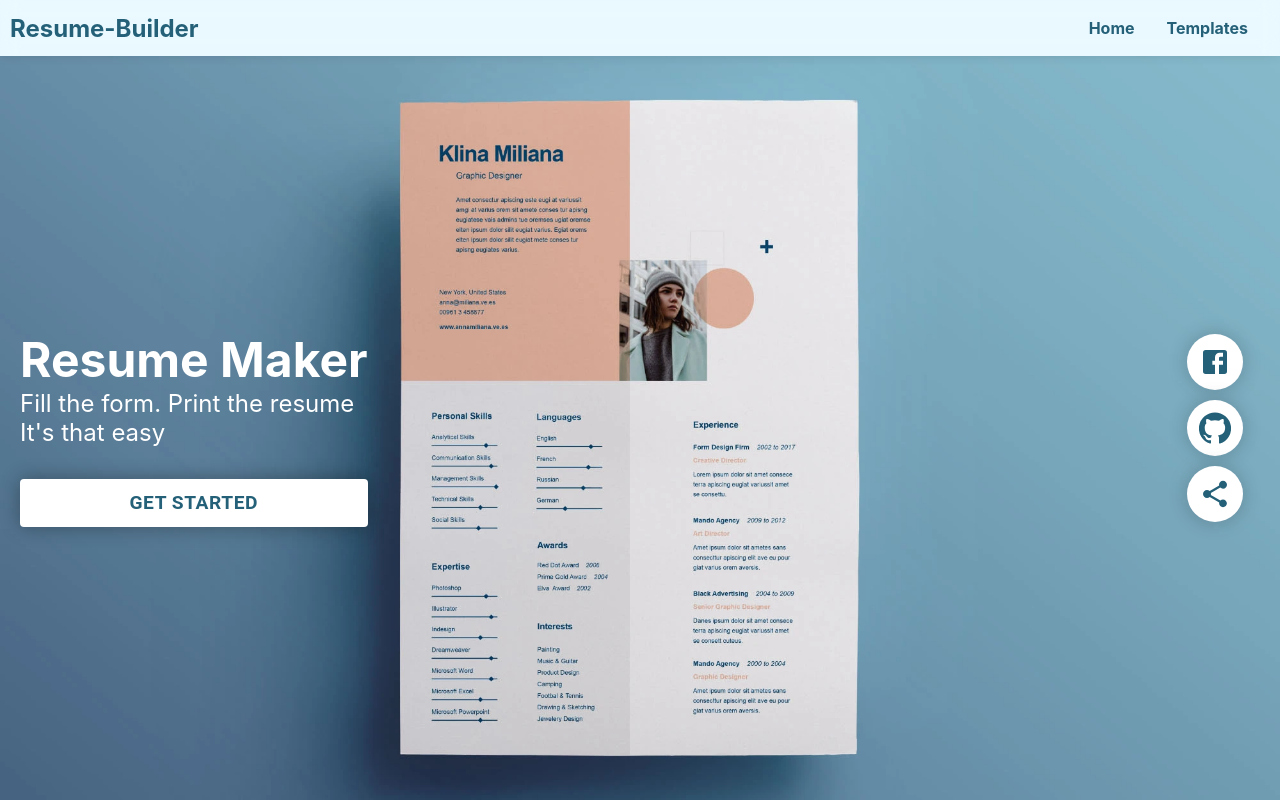
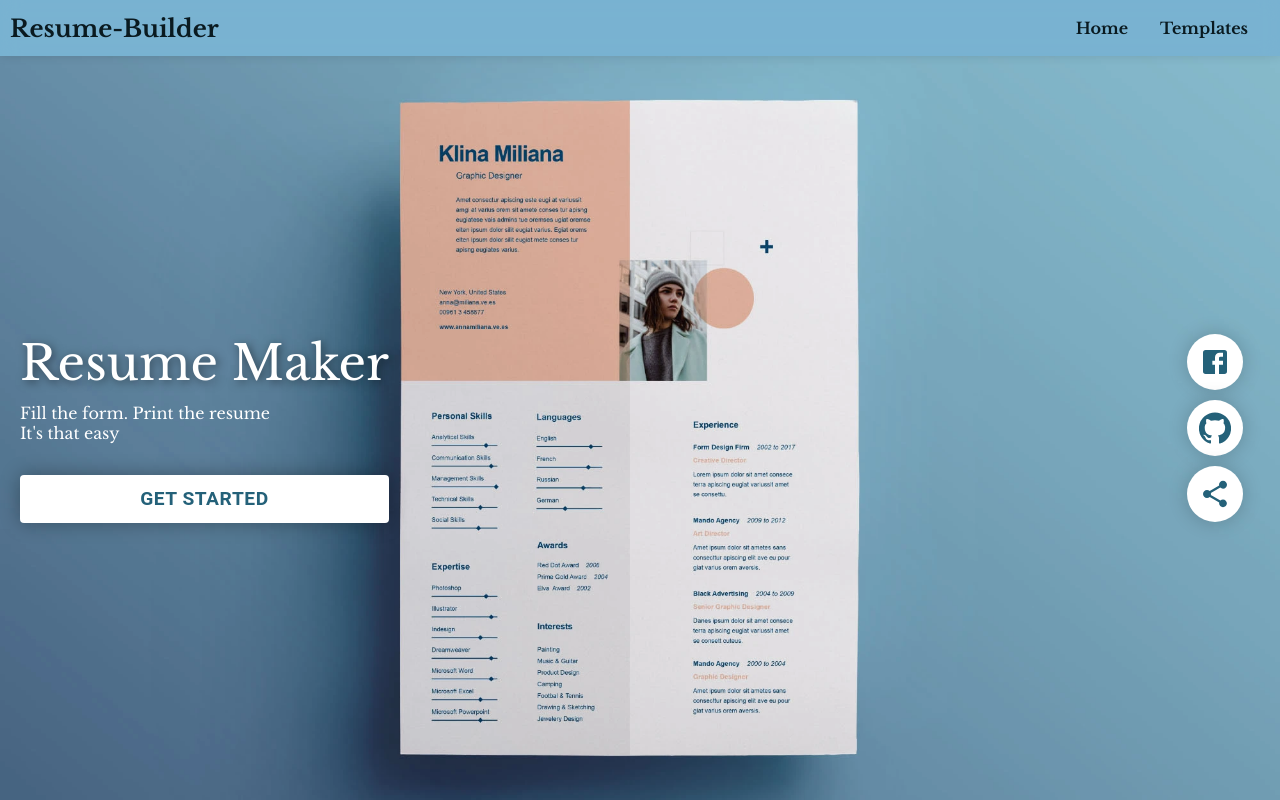
Before and after one commit to SBhattacharya45/resume-builder, a React (Create React App) app: page / in a window 1280 px wide. Built offline with nearby package versions, Linux system fonts and the light colour scheme.

Commit message:
added a font style

```diff
--- a/src/components/Input/Input.js
+++ b/src/components/Input/Input.js
@@ -6,7 +6,7 @@ const input = (props) => {
     let inputElement = null;
 
     inputElement = <input
-    className={classes.Input}
+        className={classes.Input}
         {...props.config}
         value={props.value}
         onChange={props.changed} />;
--- a/src/components/LandingPage/LandingPage.css
+++ b/src/components/LandingPage/LandingPage.css
@@ -10,6 +10,10 @@
     display: flex;
     justify-content: space-between;
     align-items: center;
+}
+
+.landingPage__text{
+  font-size: 1rem;
 }
 
 
@@ -42,6 +46,12 @@
   margin-right: 2rem;
 }
 
+.landingPage__heading{
+  text-shadow: 2px 2px 10px rgba(0, 0, 0, 0.5);
+  font-weight: 400;
+  margin-bottom: 10px;
+}
+
 .landingPage__icons .MuiSvgIcon-root{
 
     color: rgb(36, 97, 121);
@@ -58,6 +68,10 @@
     .landingPage{
         background-position: 30% 30%;
         flex-direction: column;
+    }
+
+    .landingPage__heading{
+      text-shadow: none;
     }
 
     .landingPage__controls{
--- a/src/components/LandingPage/LandingPage.js
+++ b/src/components/LandingPage/LandingPage.js
@@ -11,13 +11,13 @@ const LandingPage = () => {
     return(
         <div className="landingPage">
             <div className="landingPage__controls">
-                <h1>
+                <h1 className="landingPage__heading">
                     Resume Maker
                 </h1>
-                <p>
+                <p className="landingPage__text">
                     Fill the form. Print the resume
                 </p>
-                <p>It's that easy</p>
+                <p className="landingPage__text">It's that easy</p>
                 <Button>GET STARTED</Button>
 
             </div>
--- a/src/components/NavBar/MainNavigation/MainHeader/MainHeader.css
+++ b/src/components/NavBar/MainNavigation/MainHeader/MainHeader.css
@@ -1,8 +1,8 @@
 .main-header{
     display: flex;
     justify-content: space-between;
-    background-color: rgba(255, 255, 255, 0.274);
-   height: 7vh;
+    background-color: rgba(17, 110, 163, 0.5);
+    height: 7vh;
     -webkit-backdrop-filter: blur(10px);
     backdrop-filter: blur(10px);
     box-shadow:0 0 10px rgba(0, 0, 0, 0.11) ;
--- a/src/components/NavBar/MainNavigation/MainHeader/NavLinks/NavLinks.css
+++ b/src/components/NavBar/MainNavigation/MainHeader/NavLinks/NavLinks.css
@@ -28,12 +28,12 @@
   text-decoration: none;
   margin-top: 0;
   margin-bottom: 0;
-  color: rgb(36, 97, 121);
+  color: rgb(10, 26, 32);
 
 }
 
 .nav-item:hover , .nav-item:active{
-  background-color: rgba(0, 0, 0, 0.158);
+  background-color: rgba(230, 230, 230, 0.158);
   -webkit-backdrop-filter: blur(10px);
   backdrop-filter: blur(10px);
 
--- a/src/components/NavBar/MainNavigation/MainNavigation.css
+++ b/src/components/NavBar/MainNavigation/MainNavigation.css
@@ -64,7 +64,7 @@
 
 .main-navigation__title a {
   text-decoration: none;
-  color: rgb(36, 97, 121);
+  color:  rgb(10, 26, 32);
 }
 
 .one,.two{
--- a/src/index.css
+++ b/src/index.css
@@ -1,9 +1,8 @@
-body {
+@import url('https://fonts.googleapis.com/css2?family=Libre+Baskerville:ital,wght@0,400;0,700;1,400&display=swap');
+
+ body {
   margin: 0;
-  font-family: -apple-system, BlinkMacSystemFont, "Segoe UI", "Roboto", "Oxygen",
-    "Ubuntu", "Cantarell", "Fira Sans", "Droid Sans", "Helvetica Neue",
-    sans-serif;
-  -webkit-font-smoothing: antialiased;
+  font-family: 'Libre Baskerville', serif;
   -moz-osx-font-smoothing: grayscale;
 }
 
```
